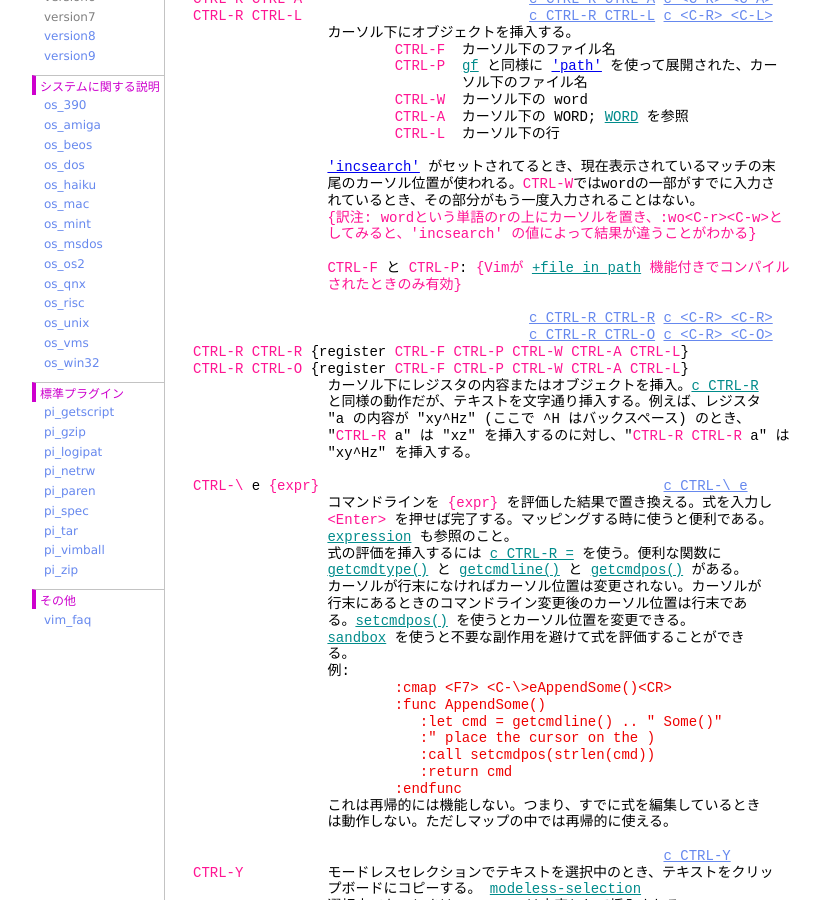
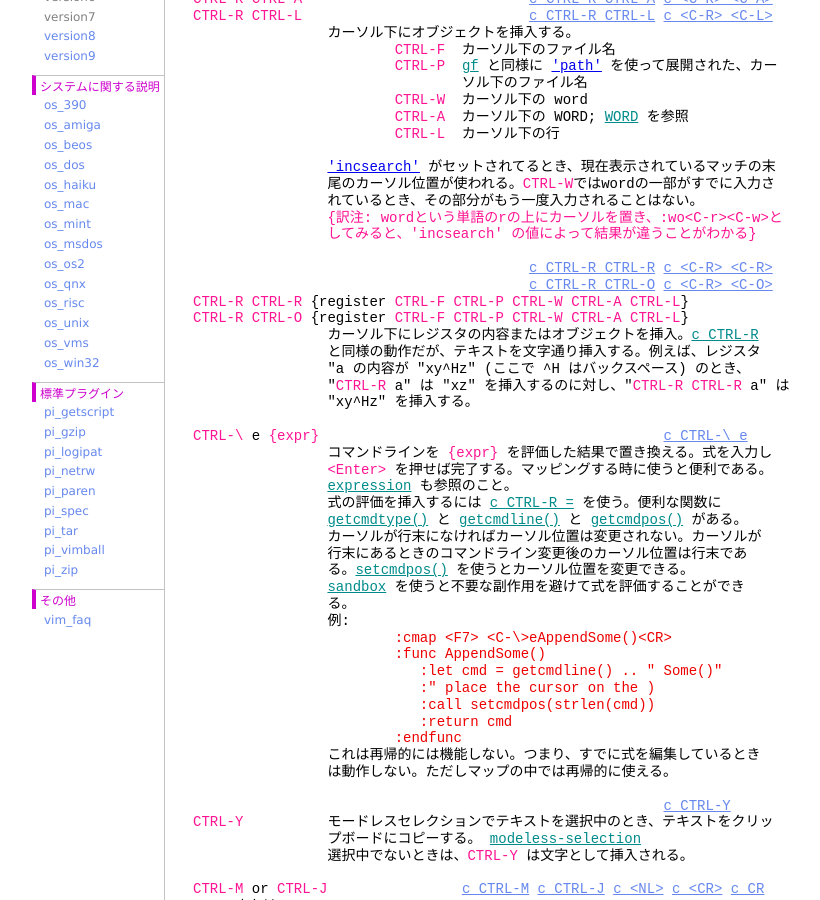
Before and after one commit to vim-jp/vimdoc-ja, a Jekyll site: the page built from cmdline.html, in a window 1280 px wide and 900 px high, scrolled down 3181 px. Shown: the whole window, without its empty margins (208-1028 px from the left). Built offline with Jekyll 4.4.1, drawn with Linux system fonts in a browser that asks for light colours; nearby versions of some CDN libraries; comment, search, counter and statistics services are not loaded.

Commit message:
Generated by GitHub workflow 3106462733
https://github.com/vim-jp/vimdoc-ja-working/actions/runs/3106462733

```diff
--- a/cmdline.html
+++ b/cmdline.html
@@ -194,9 +194,6 @@ helpname: 'cmdline'
 &nbsp;&nbsp;&nbsp;&nbsp;&nbsp;&nbsp;&nbsp;&nbsp;&nbsp;&nbsp;&nbsp;&nbsp;&nbsp;&nbsp;&nbsp;&nbsp;れているとき、その部分がもう一度入力されることはない。<br>
 &nbsp;&nbsp;&nbsp;&nbsp;&nbsp;&nbsp;&nbsp;&nbsp;&nbsp;&nbsp;&nbsp;&nbsp;&nbsp;&nbsp;&nbsp;&nbsp;<span class="Special">{訳注: wordという単語のrの上にカーソルを置き、:wo&lt;C-r&gt;&lt;C-w&gt;と</span><br>
 &nbsp;&nbsp;&nbsp;&nbsp;&nbsp;&nbsp;&nbsp;&nbsp;&nbsp;&nbsp;&nbsp;&nbsp;&nbsp;&nbsp;&nbsp;&nbsp;<span class="Special">してみると、'incsearch' の値によって結果が違うことがわかる}</span><br>
-<br>
-&nbsp;&nbsp;&nbsp;&nbsp;&nbsp;&nbsp;&nbsp;&nbsp;&nbsp;&nbsp;&nbsp;&nbsp;&nbsp;&nbsp;&nbsp;&nbsp;<span class="Special">CTRL-F</span>&nbsp;と&nbsp;<span class="Special">CTRL-P</span>:&nbsp;<span class="Special">{Vimが&nbsp;</span><a class="Identifier" href="various.html#+file_in_path">+file_in_path</a><span class="Special">&nbsp;機能付きでコンパイル</span><br>
-&nbsp;&nbsp;&nbsp;&nbsp;&nbsp;&nbsp;&nbsp;&nbsp;&nbsp;&nbsp;&nbsp;&nbsp;&nbsp;&nbsp;&nbsp;&nbsp;<span class="Special">されたときのみ有効}</span><br>
 <br>
 &nbsp;&nbsp;&nbsp;&nbsp;&nbsp;&nbsp;&nbsp;&nbsp;&nbsp;&nbsp;&nbsp;&nbsp;&nbsp;&nbsp;&nbsp;&nbsp;&nbsp;&nbsp;&nbsp;&nbsp;&nbsp;&nbsp;&nbsp;&nbsp;&nbsp;&nbsp;&nbsp;&nbsp;&nbsp;&nbsp;&nbsp;&nbsp;&nbsp;&nbsp;&nbsp;&nbsp;&nbsp;&nbsp;&nbsp;&nbsp;<a class="Constant" href="cmdline.html#c_CTRL-R_CTRL-R" name="c_CTRL-R_CTRL-R">c_CTRL-R_CTRL-R</a>&nbsp;<a class="Constant" href="cmdline.html#c_<C-R>_<C-R>" name="c_&lt;C-R&gt;_&lt;C-R&gt;">c_&lt;C-R&gt;_&lt;C-R&gt;</a><br>
 &nbsp;&nbsp;&nbsp;&nbsp;&nbsp;&nbsp;&nbsp;&nbsp;&nbsp;&nbsp;&nbsp;&nbsp;&nbsp;&nbsp;&nbsp;&nbsp;&nbsp;&nbsp;&nbsp;&nbsp;&nbsp;&nbsp;&nbsp;&nbsp;&nbsp;&nbsp;&nbsp;&nbsp;&nbsp;&nbsp;&nbsp;&nbsp;&nbsp;&nbsp;&nbsp;&nbsp;&nbsp;&nbsp;&nbsp;&nbsp;<a class="Constant" href="cmdline.html#c_CTRL-R_CTRL-O" name="c_CTRL-R_CTRL-O">c_CTRL-R_CTRL-O</a>&nbsp;<a class="Constant" href="cmdline.html#c_<C-R>_<C-O>" name="c_&lt;C-R&gt;_&lt;C-O&gt;">c_&lt;C-R&gt;_&lt;C-O&gt;</a><br>
```
